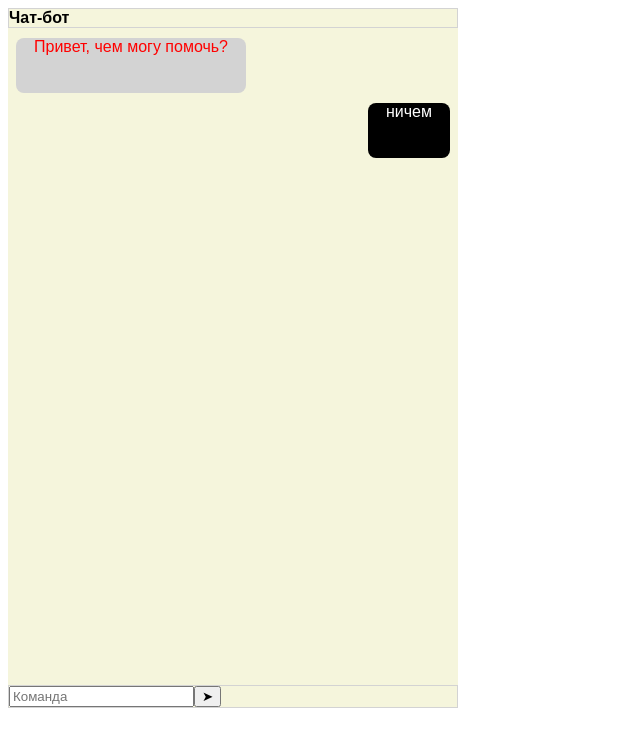
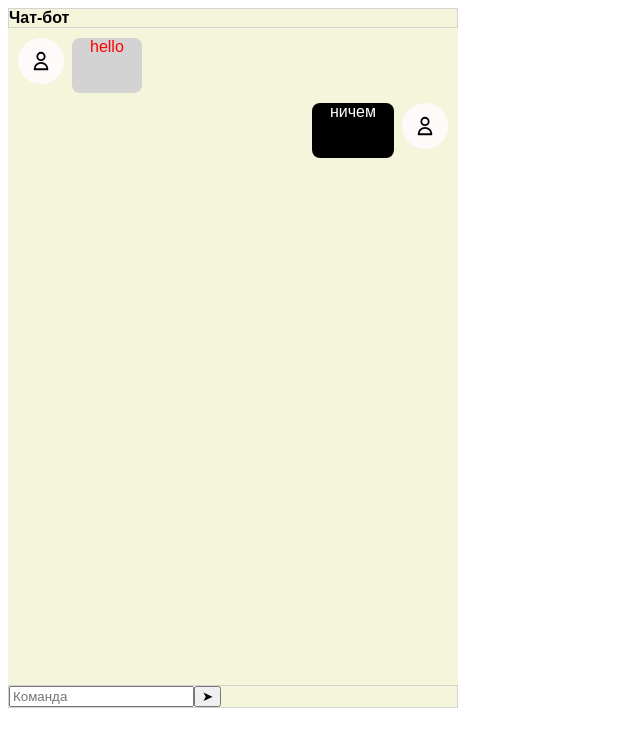
Before and after one commit to sergimax/rt-labs-test-chat-bot, an Angular app: page / in a window 1280 px wide. Shown: the top 746 px of the page, without its empty margins (0-640 px from the left). Built offline with nearby package versions, Linux system fonts and the light colour scheme.

Commit message:
feat(*): use message component

```diff
--- a/src/app/app.component.html
+++ b/src/app/app.component.html
@@ -9,20 +9,8 @@
 <main class="main">
   <div class="header">Чат-бот</div>
   <div class="message-area" data-test-id="message-area">
-    <div class="message" data-test-id="bot-message">
-      <div class="message-avatar"></div>
-      <div class="message-text message-text__bot">
-        Привет, чем могу помочь?
-      </div>
-    </div>
-
-
-    <div class="message" data-test-id="user-message">
-      <div class="message-avatar"></div>
-      <div class="message-text message-text__user"
-      >ничем</div>
-    </div>
-
+    <app-message messageText="hello" [isMessageFromBot]="true"></app-message>
+    <app-message messageText="ничем" [isMessageFromBot]="false"></app-message>
   </div>
   <div class="command-block">
     <input type="text" data-test-id="chat-input" placeholder="Команда" />
--- a/src/app/app.component.ts
+++ b/src/app/app.component.ts
@@ -1,5 +1,7 @@
 import { Component } from '@angular/core';
 import { RouterOutlet } from '@angular/router';
+import {AvatarComponent} from "./avatar/avatar.component"
+import {MessageComponent} from "./message/message.component"
 import * as data from '../messages.mock.json';
 
 interface ICommands {
@@ -14,7 +16,7 @@ interface ICommands {
 @Component({
   selector: 'app-root',
   standalone: true,
-  imports: [RouterOutlet],
+  imports: [RouterOutlet, AvatarComponent, MessageComponent],
   templateUrl: './app.component.html',
   styleUrl: './app.component.scss',
 })
```
